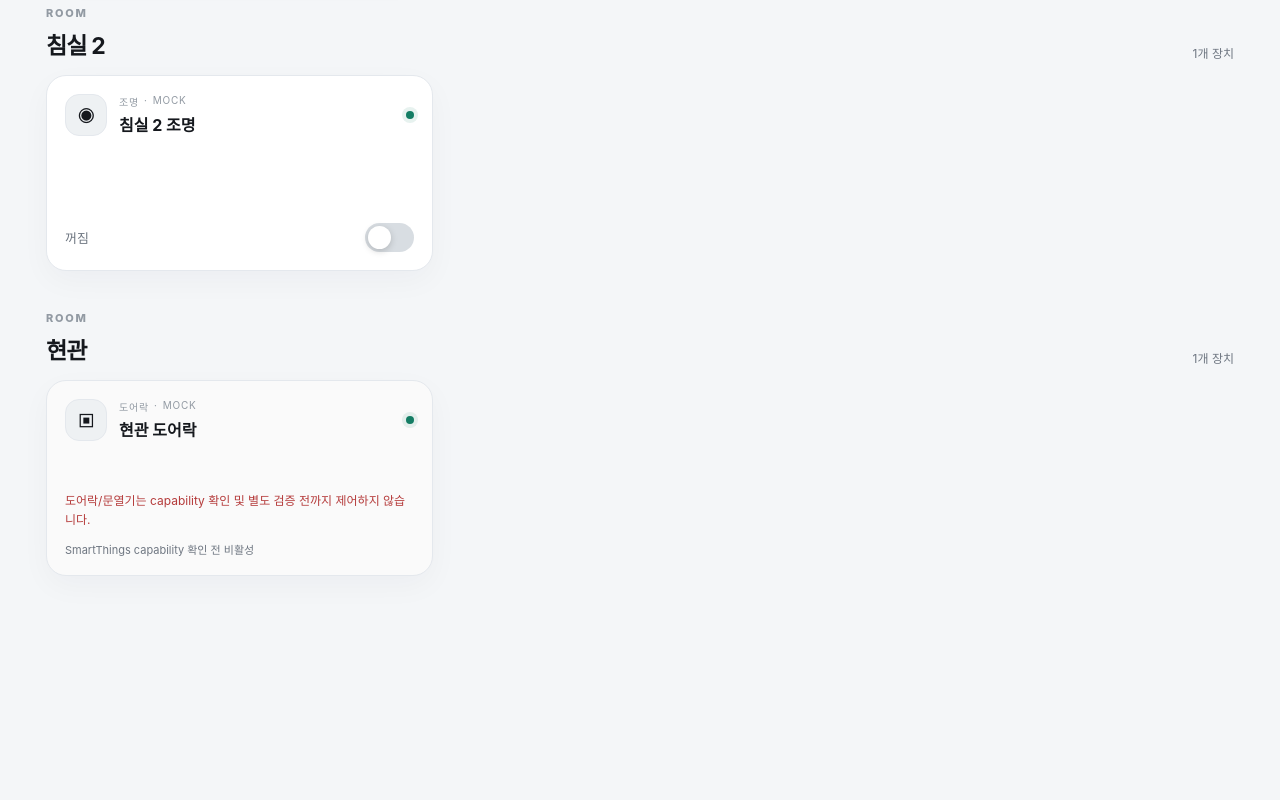
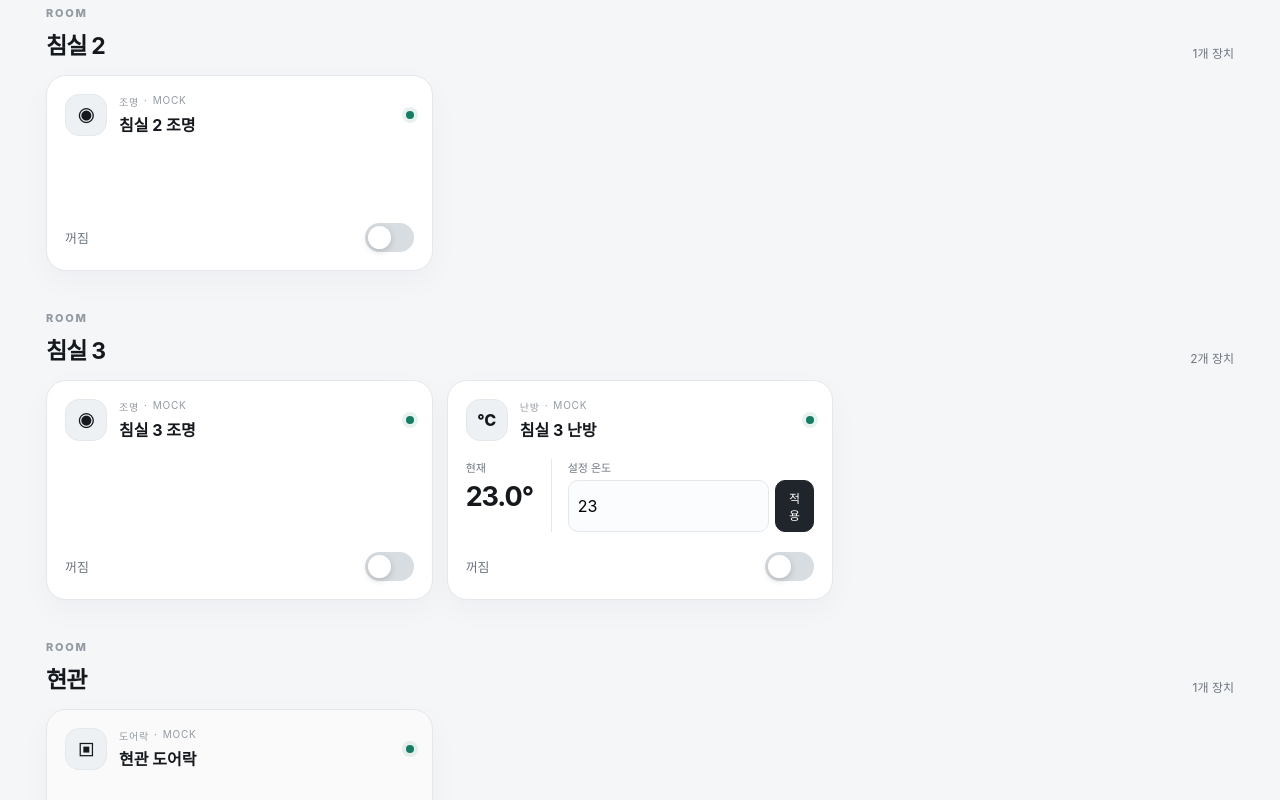
Before and after one commit to dudtlr2106-ux/sandwich-bread-home, a Next.js app: page / in a window 1280 px wide. Shown: the part 1271-2071 px from the top of the page. Before the commit the page ends 1917 px from the top, so only its background shows below. Built offline with nearby package versions, Linux system fonts and the light colour scheme.

Commit message:
Add bedroom 3 mock devices

```diff
--- a/adapters/mock-adapter.ts
+++ b/adapters/mock-adapter.ts
@@ -70,6 +70,40 @@ const mockDevices: HomeDevice[] = [
     controllable: true,
   },
   {
+    id: "mock-bed3-light",
+    name: "bedroom3-light",
+    label: "침실 3 조명",
+    roomName: "침실 3",
+    kind: "light",
+    source: "mock",
+    capabilities: { switch: true, raw: ["switch"] },
+    state: { switch: "off", online: true },
+    controllable: true,
+  },
+  {
+    id: "mock-bed3-thermostat",
+    name: "bedroom3-thermostat",
+    label: "침실 3 난방",
+    roomName: "침실 3",
+    kind: "thermostat",
+    source: "mock",
+    capabilities: {
+      switch: true,
+      temperatureMeasurement: true,
+      thermostatHeatingSetpoint: true,
+      raw: ["switch", "temperatureMeasurement", "thermostatHeatingSetpoint"],
+    },
+    state: {
+      switch: "off",
+      temperature: 23.0,
+      temperatureUnit: "C",
+      heatingSetpoint: 23,
+      heatingSetpointUnit: "C",
+      online: true,
+    },
+    controllable: true,
+  },
+  {
     id: "mock-samsung-tv",
     name: "samsung-tv",
     label: "삼성 TV",
```
